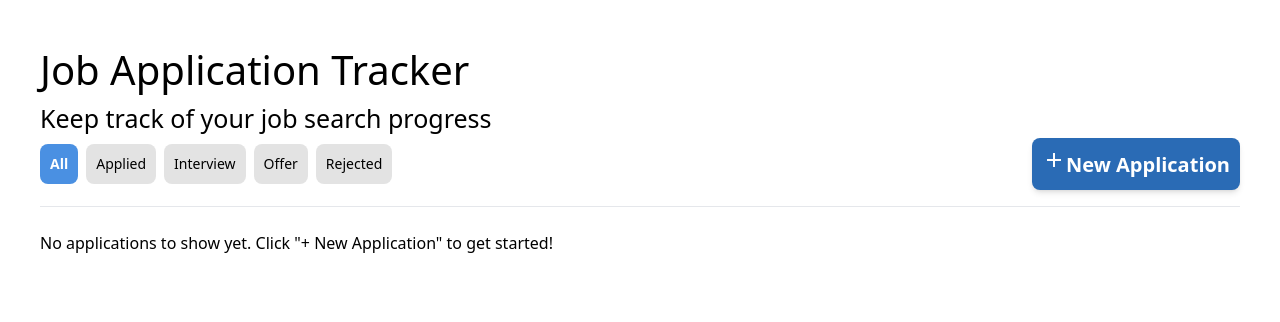
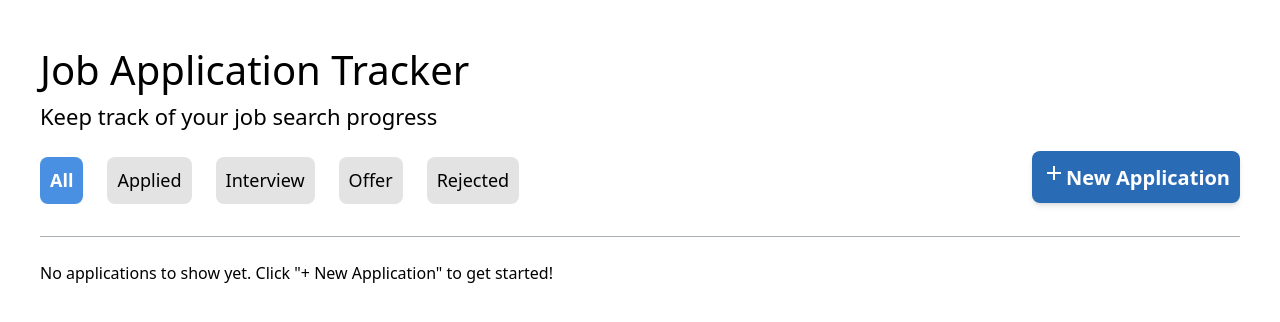
Before and after one commit to sandraamurao/Job-Jar, a React (Vite) app: page / in a window 1280 px wide. Shown: the top 322 px of the page. Built offline with nearby package versions, Linux system fonts and the light colour scheme.

Commit message:
more styling on filterBar and app

```diff
--- a/src/App/App.css
+++ b/src/App/App.css
@@ -7,7 +7,7 @@
 }
 
 p {
-  font-size: 25px;
+  font-size: 22px;
 }
 
 .modal-bg {
--- a/src/App/App.jsx
+++ b/src/App/App.jsx
@@ -57,7 +57,7 @@ function App() {
 		// delete job by filtering job.id (from applications) !== id
 		const updatedJobs = applications.filter((job) => job.id !== id);
 
-		// update localStorage:
+		// update applications in localStorage:
 		setApplications(updatedJobs);
 	}
 
--- a/src/FilterBar/FilterBar.css
+++ b/src/FilterBar/FilterBar.css
@@ -6,7 +6,7 @@ button {
 }
 
 .btn-container {
-	@apply flex flex-wrap justify-between items-center gap-2 mb-6 pb-4 border-b;
+	@apply flex flex-wrap justify-between items-center gap-6 mb-6 pb-4 border-b border-[#a8aeb1];
 }
 
 .new-application-btn {
@@ -19,7 +19,7 @@ button {
 }
 
 .filter-btn {
-	@apply px-4 py-2 rounded-lg font-medium text-sm transition-all;
+	@apply mt-6 mb-4 px-4 py-2 rounded-lg font-medium text-[18px] transition-all;
 }
 
 .btn {
```
